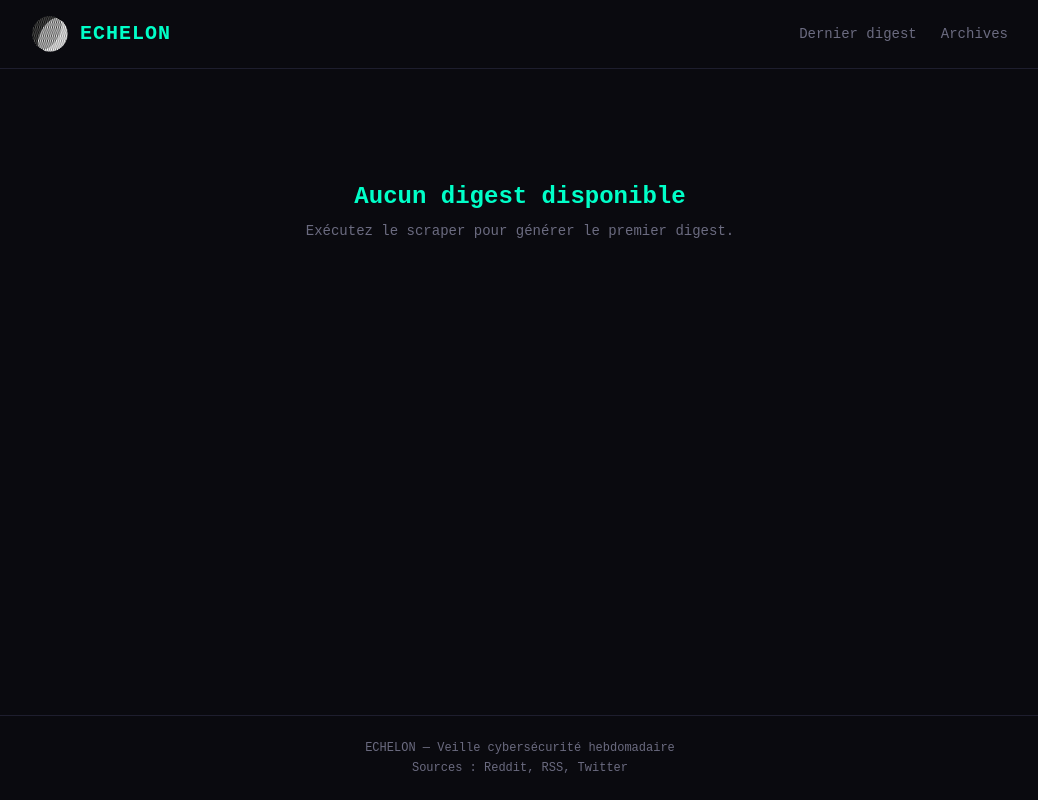
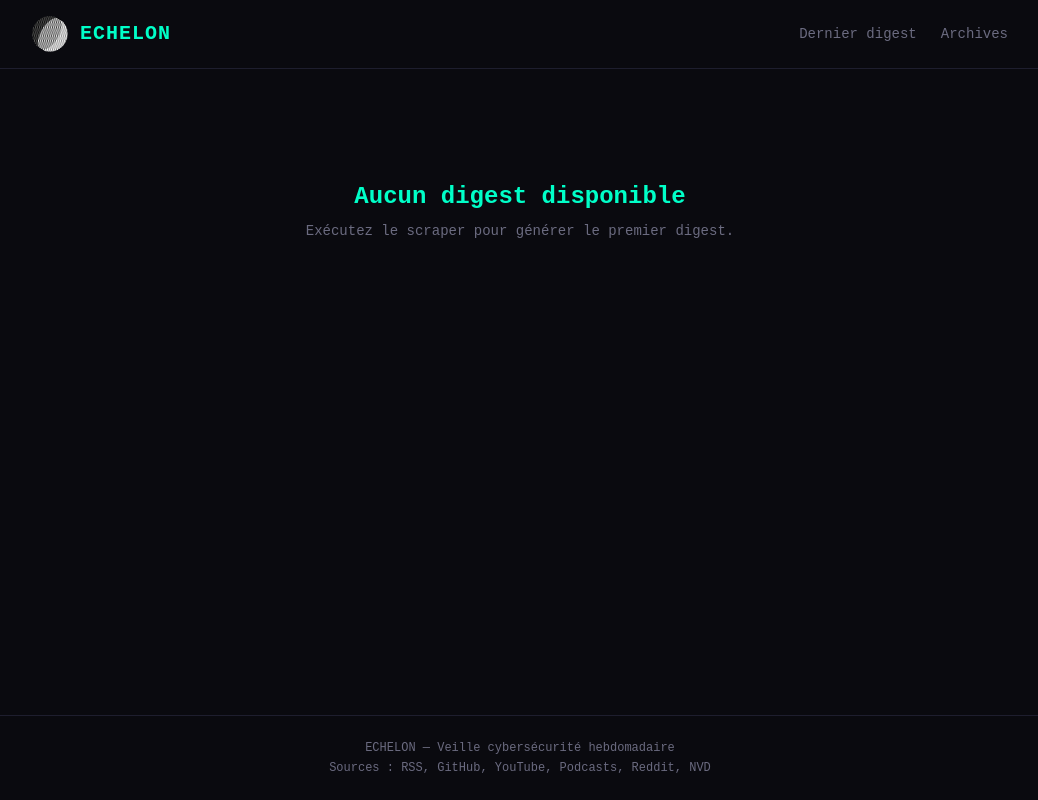
Before and after one commit to qyrnsec/echelon, a Next.js app in the folder web/: page / in a window 1280 px wide. Shown: the whole page, without its empty margins (120-1158 px from the left). Built offline with nearby package versions, Linux system fonts and the light colour scheme.

Commit message:
♻️ refactor: update footer sources list

```diff
--- a/web/src/components/Footer.tsx
+++ b/web/src/components/Footer.tsx
@@ -6,7 +6,7 @@ export default function Footer() {
           ECHELON — Veille cybersécurité hebdomadaire
         </p>
         <p className="mt-1">
-          Sources : Reddit, RSS, Twitter
+          Sources : RSS, GitHub, YouTube, Podcasts, Reddit, NVD
         </p>
       </div>
     </footer>
```
